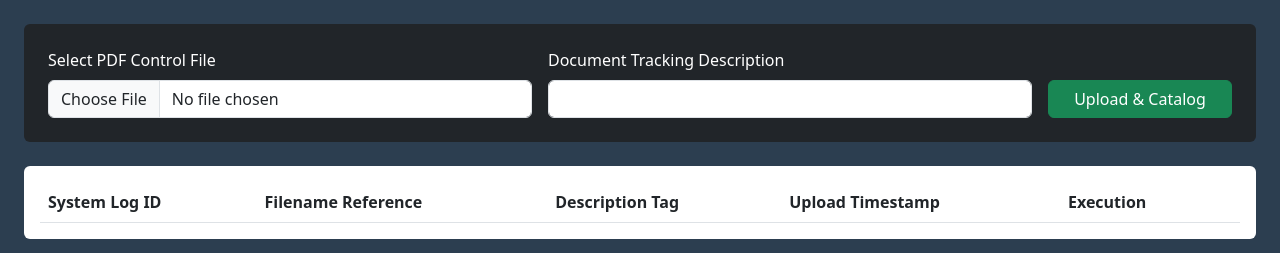
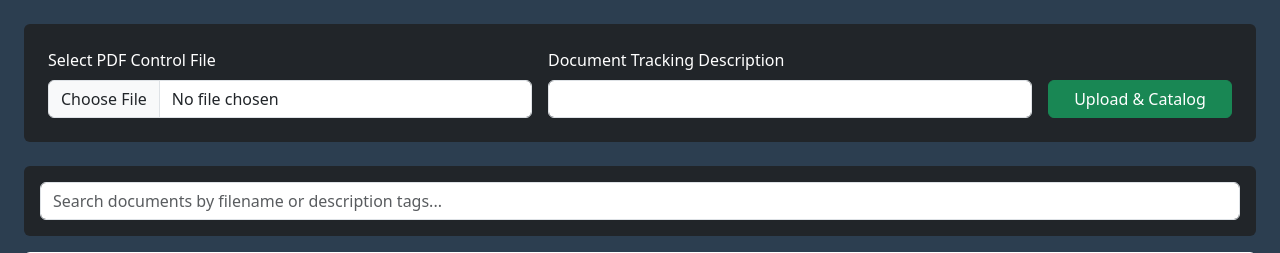
Before and after one commit to ibrahimoia/Dalil-Info, a Flask app: page /documents in a window 1280 px wide. Shown: the part 78-331 px from the top of the page. Run offline with Flask 3, Linux system fonts and the light colour scheme; a user stored in the database is signed in; data comes from the database, SQL or seed files in the repository; data that the repository does not hold is empty; some libraries are stand-ins or nearby versions.

Commit message:
Add files via upload

```diff
--- a/app.py
+++ b/app.py
@@ -123,11 +123,25 @@ def logout():
 def index():
     return render_template('index.html', username=session.get('username'))
 
+# --- UPDATED: Route supporting live text search for Transactions ---
 @app.route('/api/transactions', methods=['GET'])
 @login_required
 def get_transactions():
     conn = get_db()
-    rows = conn.execute("SELECT * FROM dalilinfo WHERE username = ? ORDER BY id DESC", (session['username'],)).fetchall()
+    current_user = session['username']
+    search_query = request.args.get('q', '').strip()
+
+    if search_query:
+        sql = """
+            SELECT * FROM dalilinfo
+            WHERE username = ? AND (name LIKE ? OR mobile LIKE ? OR dec LIKE ? OR catg LIKE ?)
+            ORDER BY id DESC
+        """
+        like_param = f"%{search_query}%"
+        rows = conn.execute(sql, (current_user, like_param, like_param, like_param, like_param)).fetchall()
+    else:
+        rows = conn.execute("SELECT * FROM dalilinfo WHERE username = ? ORDER BY id DESC", (current_user,)).fetchall()
+
     return jsonify([dict(ix) for ix in rows])
 
 @app.route('/api/transactions', methods=['POST'])
@@ -246,11 +260,25 @@ def open_document(filename):
         return "Access Denied: You do not own this document.", 403
     return send_file(os.path.join(UPLOAD_FOLDER, filename))
 
+# --- UPDATED: Route supporting live text search for uploaded Documents ---
 @app.route('/api/documents', methods=['GET'])
 @login_required
 def get_documents():
     conn = get_db()
-    rows = conn.execute("SELECT * FROM documents WHERE username = ? ORDER BY id DESC", (session['username'],)).fetchall()
+    current_user = session['username']
+    search_query = request.args.get('q', '').strip()
+
+    if search_query:
+        sql = """
+            SELECT * FROM documents
+            WHERE username = ? AND (filename LIKE ? OR description LIKE ?)
+            ORDER BY id DESC
+        """
+        like_param = f"%{search_query}%"
+        rows = conn.execute(sql, (current_user, like_param, like_param)).fetchall()
+    else:
+        rows = conn.execute("SELECT * FROM documents WHERE username = ? ORDER BY id DESC", (current_user,)).fetchall()
+
     return jsonify([dict(r) for r in rows])
 
 @app.route('/api/documents/<int:doc_id>', methods=['DELETE'])
--- a/templates/documents.html
+++ b/templates/documents.html
@@ -46,6 +46,14 @@
         </form>
     </div>
 
+    <div class="bg-dark p-3 rounded mb-3">
+        <div class="row">
+            <div class="col-12">
+                <input type="text" id="search-input" class="form-control" placeholder="Search documents by filename or description tags..." oninput="loadDocs()">
+            </div>
+        </div>
+    </div>
+
     <div class="bg-white text-dark p-3 rounded">
         <div class="table-responsive w-100">
             <table class="table table-striped align-middle mb-0">
@@ -66,9 +74,12 @@
     <script src="https://cdn.jsdelivr.net/npm/bootstrap@5.3.0/dist/js/bootstrap.bundle.min.js"></script>
 
     <script>
-        // Fetch and display active documents from the Flask API
+        // Fetch and display filtered or complete active documents from the Flask API
         function loadDocs() {
-            fetch('/api/documents')
+            const searchQuery = document.getElementById('search-input').value.trim();
+
+            // Append search token safely to the network URL request
+            fetch(`/api/documents?q=${encodeURIComponent(searchQuery)}`)
                 .then(res => {
                     if (!res.ok) throw new Error(`HTTP error! status: ${res.status}`);
                     return res.json();
```
Also changed, not shown: templates/index.html (+11 -1 lines), templates/qr_gen.html (line endings or trailing spaces).
